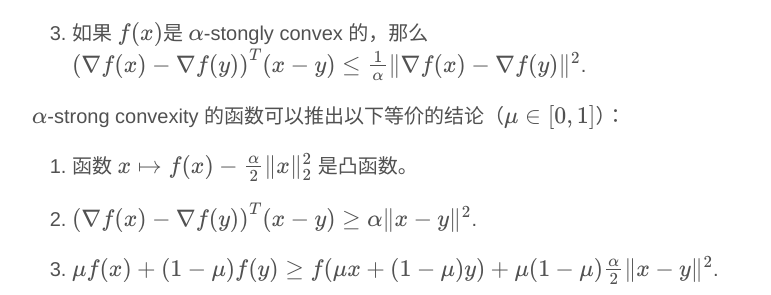
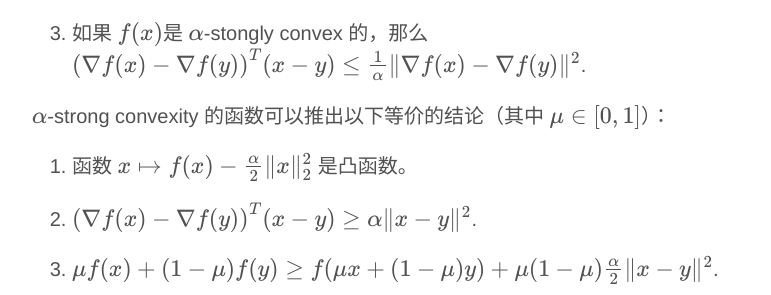
Before and after one commit to bjsc/cswhjiang.github.io, a Jekyll site: the page built from _posts/2015-04-08-strong-convexity-and-smoothness.md, in a window 1280 px wide and 900 px high, scrolled down 934 px. Shown: the part 155-450 px from the top of the window, without its empty margins (248-1019 px from the left). Built offline with Jekyll 4.4.1, drawn with Linux system fonts in a browser that asks for light colours; formulas are drawn with MathJax 3; comment, search, counter and statistics services are not loaded.

Commit message:
convexity and smoothness

```diff
--- a/_posts/2015-04-08-strong-convexity-and-smoothness.md
+++ b/_posts/2015-04-08-strong-convexity-and-smoothness.md
@@ -34,7 +34,7 @@ $$ f(y) \leq f(x) + \nabla f(x)^T(y-x) + \frac{1}{2\alpha} \|\nabla f(x) - \nabl
 $$\left(\nabla f(x) - \nabla f(y)\right)^T(x-y) \leq \frac{1}{\alpha} \|\nabla f(x) - \nabla f(y)\|^2$$.
 
 
-$$\alpha$$-strong convexity 的函数可以推出以下等价的结论（$$ \mu \in [0,1]$$）：
+$$\alpha$$-strong convexity 的函数可以推出以下等价的结论（其中 $$ \mu \in [0,1]$$）：
 
 1. 函数 $$ x \mapsto f(x) - \frac{\alpha}{2}\|x\|_2^2$$  是凸函数。
 
```
